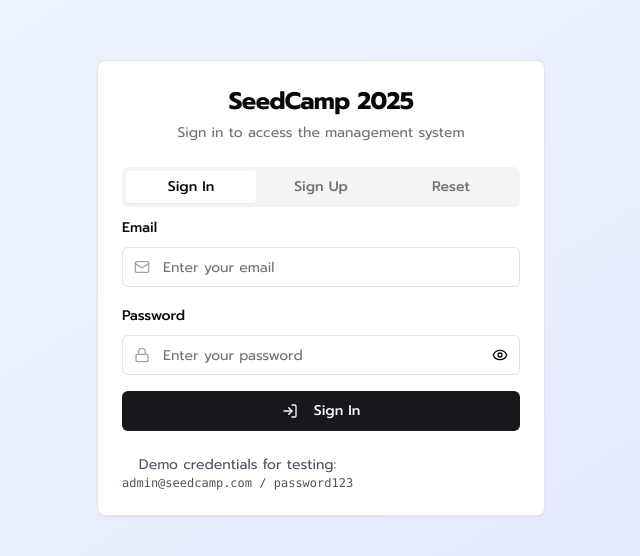
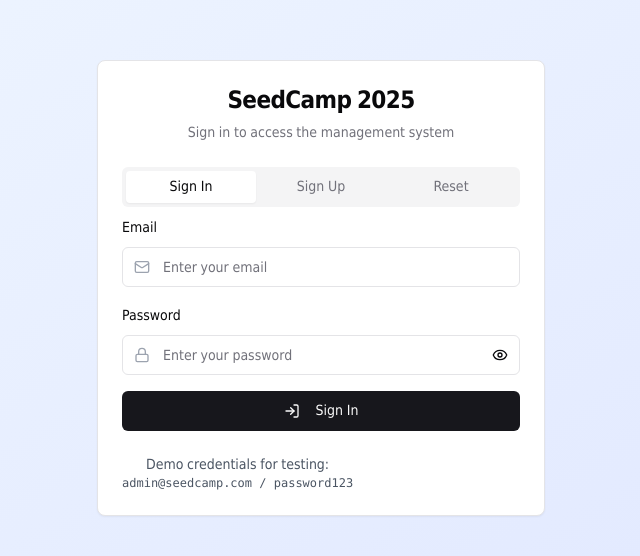
Before and after one commit to NantipatSoftEn/SeedCamp2025, a Next.js app: page /login in a window 1280 px wide. Shown: the part 112-668 px from the top of the page, without its empty margins (319-959 px from the left). Built offline with nearby package versions, Linux system fonts and the light colour scheme; no server answers.

Commit message:
feat: remove Google Fonts and use system Thai fonts
Switch to system fonts for reliable Thai character support.

#VERCEL_SKIP

Co-authored-by: Ｎａｎｔｉｐａｔ   <9590823+NantipatSoftEn@users.noreply.github.com>

```diff
--- a/app/globals.css
+++ b/app/globals.css
@@ -1,4 +1,3 @@
-@import url("https://fonts.googleapis.com/css2?family=Prompt:wght@300;400;500;600;700&display=swap");
 @tailwind base;
 @tailwind components;
 @tailwind utilities;
@@ -82,7 +81,7 @@
   }
   body {
     @apply bg-background text-foreground;
-    font-family: "Prompt", "Sarabun", "Kanit", "Noto Sans Thai", -apple-system, BlinkMacSystemFont, "Segoe UI", Roboto,
-      "Helvetica Neue", Arial, sans-serif;
+    font-family:
+      "Sarabun", "Prompt", "Kanit", "Noto Sans Thai", "Leelawadee UI", "Tahoma", -apple-system, BlinkMacSystemFont, "Segoe UI", Roboto, "Helvetica Neue", Arial, sans-serif;
   }
 }
--- a/app/layout.tsx
+++ b/app/layout.tsx
@@ -18,15 +18,7 @@ export default function RootLayout({
 }>) {
   return (
     <html lang="th">
-      <head>
-        <link rel="preconnect" href="https://fonts.googleapis.com" />
-        <link rel="preconnect" href="https://fonts.gstatic.com" crossOrigin="anonymous" />
-        <link
-          href="https://fonts.googleapis.com/css2?family=Prompt:wght@300;400;500;600;700&display=swap"
-          rel="stylesheet"
-        />
-      </head>
-      <body className="font-prompt">
+      <body className="font-thai">
         <AuthProvider>
           <DataSourceProvider>
             {children}
--- a/tailwind.config.js
+++ b/tailwind.config.js
@@ -19,12 +19,28 @@ module.exports = {
     },
     extend: {
       fontFamily: {
-        prompt: ["Prompt", "sans-serif"],
-        sans: [
+        thai: [
+          "Sarabun",
           "Prompt",
-          "Sarabun",
           "Kanit",
           "Noto Sans Thai",
+          "Leelawadee UI",
+          "Tahoma",
+          "-apple-system",
+          "BlinkMacSystemFont",
+          "Segoe UI",
+          "Roboto",
+          "Helvetica Neue",
+          "Arial",
+          "sans-serif",
+        ],
+        sans: [
+          "Sarabun",
+          "Prompt",
+          "Kanit",
+          "Noto Sans Thai",
+          "Leelawadee UI",
+          "Tahoma",
           "-apple-system",
           "BlinkMacSystemFont",
           "Segoe UI",
```
